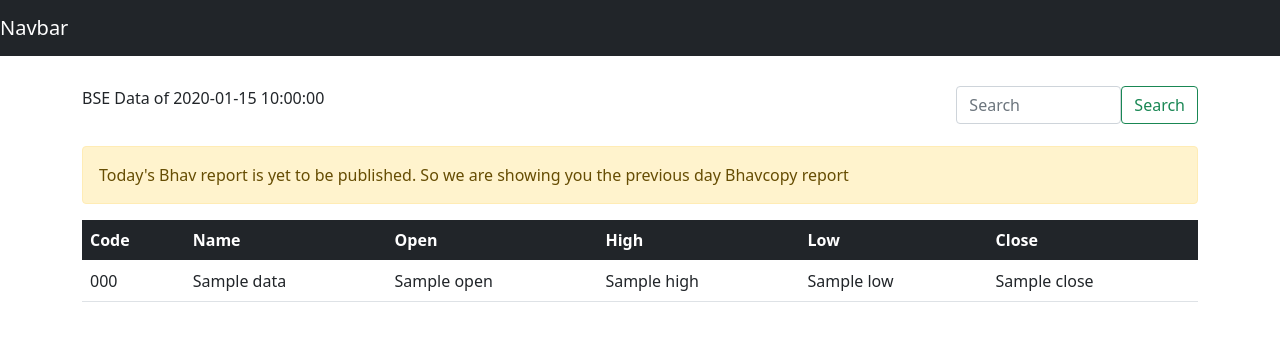
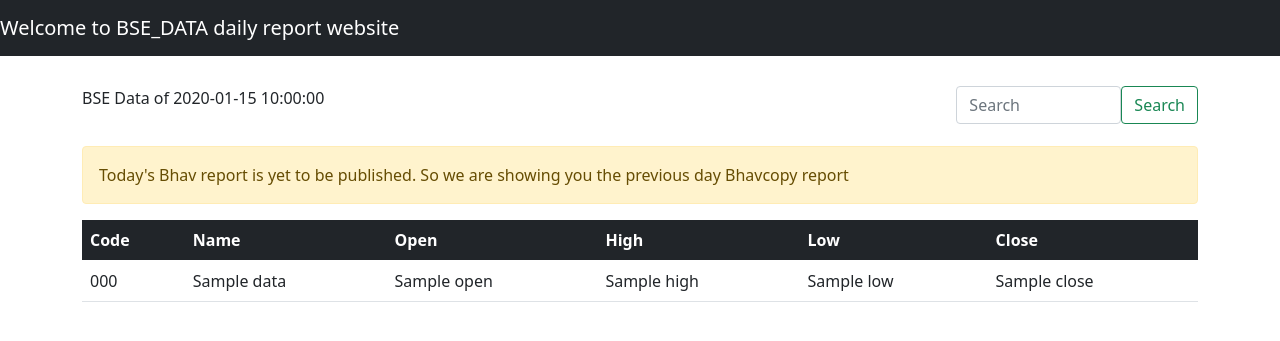
Before and after one commit to filius-fall/bhav_app, a Python web app: template templates/index.html in a window 1280 px wide. Shown: the top 341 px of the page. Run offline with Jinja, Linux system fonts and the light colour scheme; the template is opened without the code that fills it: most values are stand-ins (such as "Sample title", 1, 10 or a date in 2020).

Commit message:
Named Navbar

```diff
--- a/templates/nav.html
+++ b/templates/nav.html
@@ -1,6 +1,6 @@
 
 <nav class="navbar navbar-dark bg-dark justify-content-between nav-custom">
-    <a class="navbar-brand">Navbar</a>
+    <a class="navbar-brand">Welcome to BSE_DATA daily report website</a>
     <!-- <form class="form-inline">
         <div class="in">
             <input class="form-control mr-sm-2" type="search" placeholder="Search" aria-label="Search">
```
